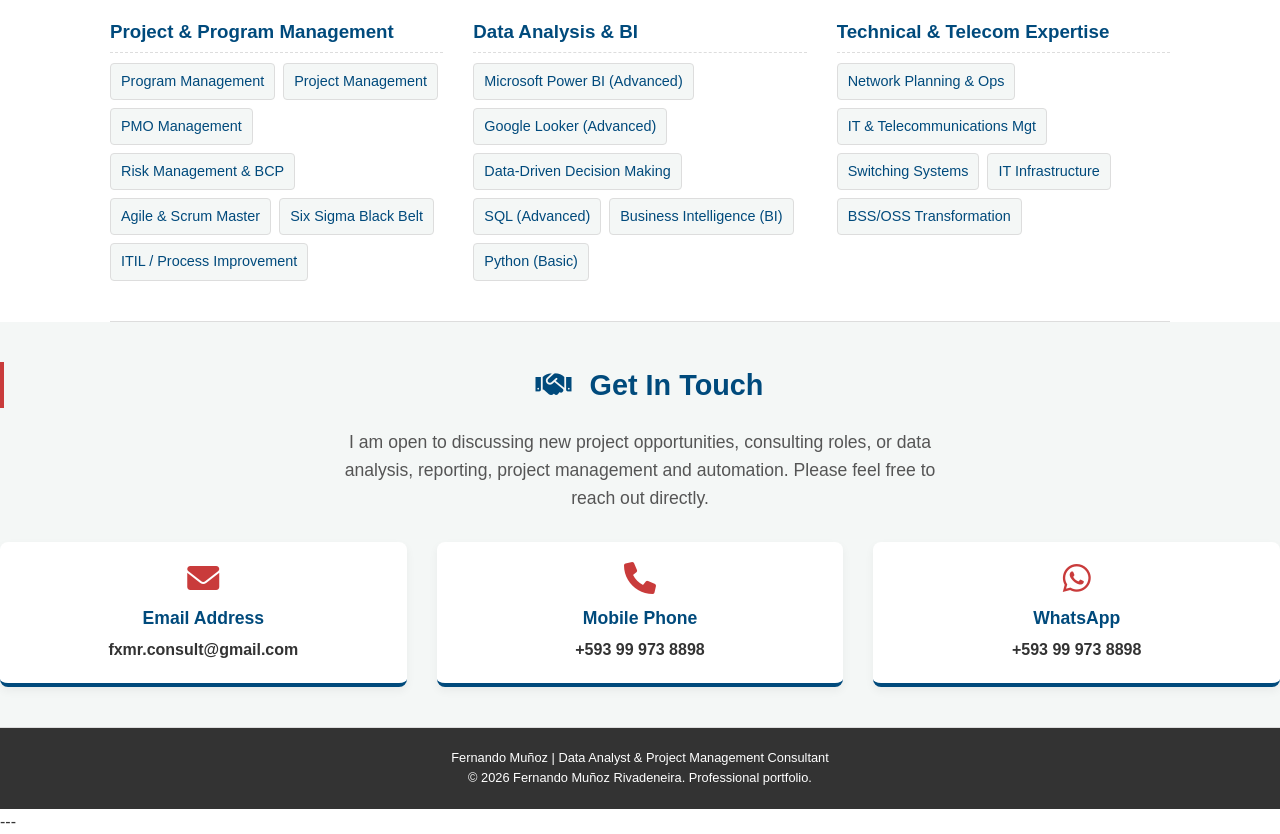
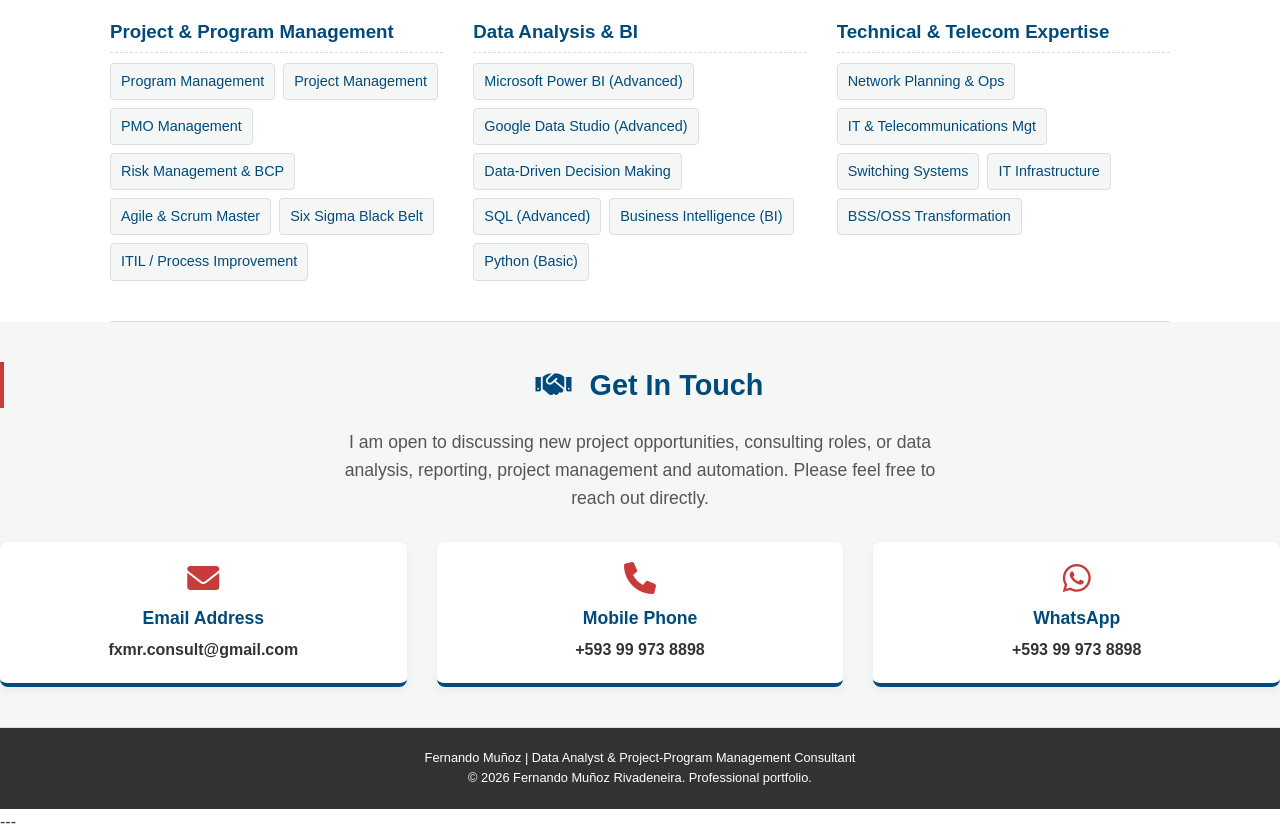
Before and after one commit to fmunoz333/fernando-munoz-cv, a plain HTML site: page index.html in a window 1280 px wide. Shown: the part 4696-5530 px from the top of the page. Drawn offline with Linux system fonts and the light colour scheme.

```diff
--- a/index.html
+++ b/index.html
@@ -272,7 +272,7 @@
                     <h3>Data Analysis & BI</h3>
                     <div class="skill-badges">
                         <span class="skill-badge">Microsoft Power BI (Advanced)</span>
-                        <span class="skill-badge">Google Looker (Advanced)</span>
+                        <span class="skill-badge">Google Data Studio (Advanced)</span>
 						<span class="skill-badge">Data-Driven Decision Making</span>
                         <span class="skill-badge">SQL (Advanced)</span>
                         <span class="skill-badge">Business Intelligence (BI)</span>
@@ -321,7 +321,7 @@
 
     <!-- 8. FOOTER -->
     <footer>
-        <p>Fernando Muñoz | Data Analyst & Project Management Consultant</p>
+        <p>Fernando Muñoz | Data Analyst & Project-Program Management Consultant</p>
         <p>&copy; 2026 Fernando Muñoz Rivadeneira. Professional portfolio.</p>
     </footer>
 
```
